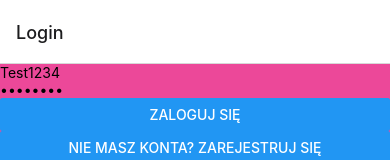
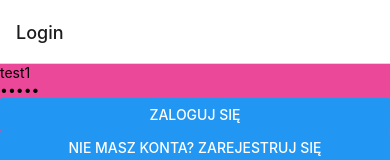
Before and after one commit to s24576/aaa-mob, a React Native app in the folder LockIn/: screen /Login in a window 390 px wide. Shown: the top 160 px of the page. Built offline with nearby package versions, Linux system fonts and the light colour scheme; what expo-localization would draw is missing.

Commit message:
nowe statyczne dane logowania

```diff
--- a/LockIn/components/LoginForm.tsx
+++ b/LockIn/components/LoginForm.tsx
@@ -8,8 +8,8 @@ import { useTranslation } from 'react-i18next'
 import { handleLogin } from '../api/user/login'
 
 const LoginForm = () => {
-  const [username, setUsername] = useState('Test1234')
-  const [password, setPassword] = useState('Test1234')
+  const [username, setUsername] = useState('test1')
+  const [password, setPassword] = useState('test1')
   const navigation = useNavigation<LoginScreenProps['navigation']>()
 
   const { t } = useTranslation()
```
Also changed, not shown: 1 other file (tests, documents, lock files or other folders).
